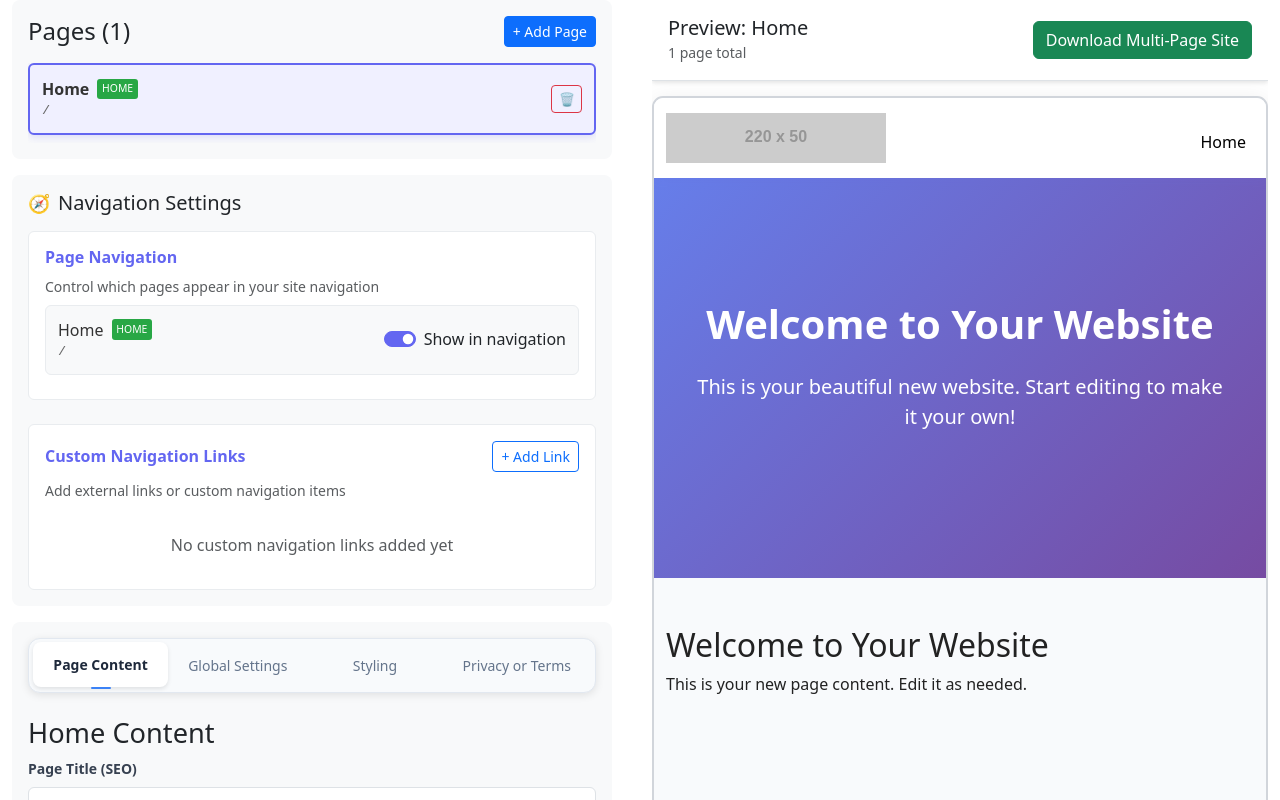
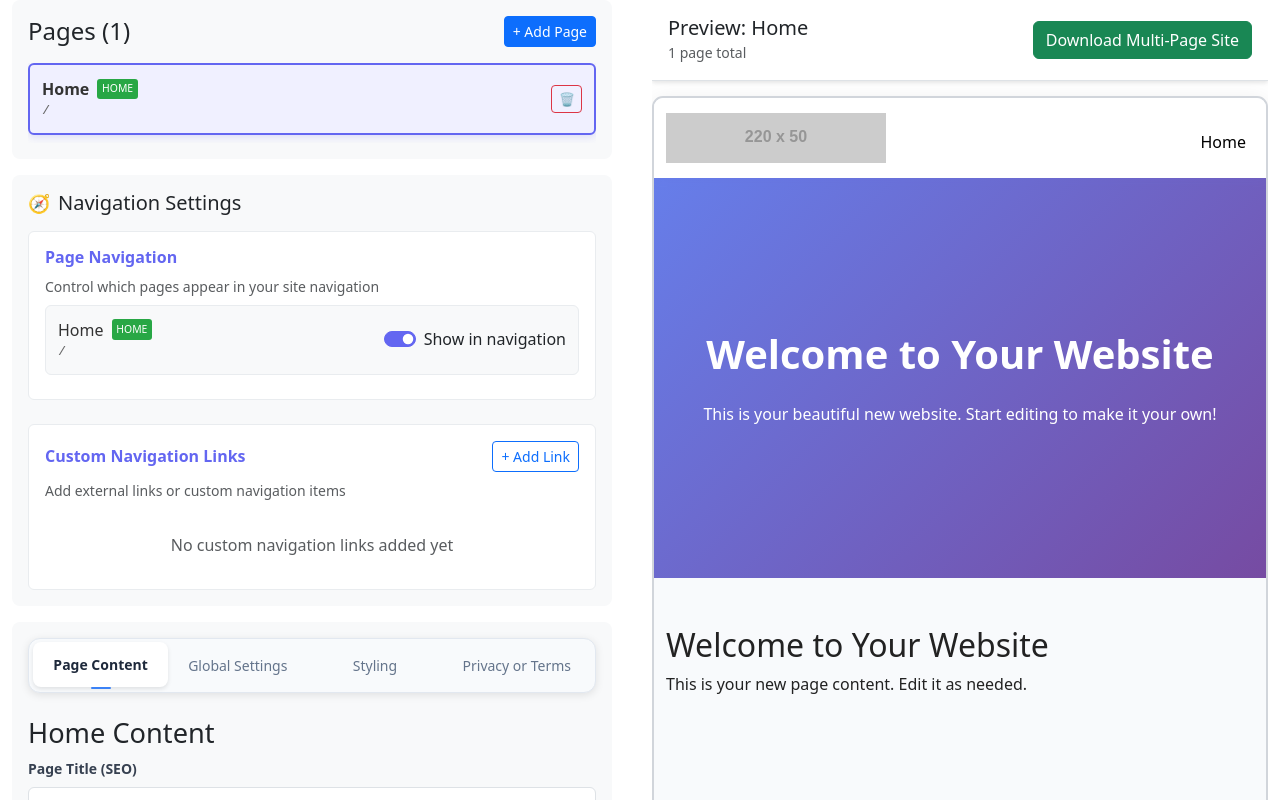
Before and after one commit to Petkov-Petko/one-page-builder, a React (Vite) app: page / in a window 1280 px wide. Built offline with nearby package versions, Linux system fonts and the light colour scheme.

Commit message:
fix: Update Hero Subtext label to include HTML validation

```diff
--- a/src/components/BuilderForm/BuilderForm.jsx
+++ b/src/components/BuilderForm/BuilderForm.jsx
@@ -102,7 +102,7 @@ function BuilderForm({ formData, setFormData, globalSettings, setGlobalSettings,
           </div>
 
           <div className="form-group">
-            <label>Hero Subtext</label>
+            <label>Hero Subtext(The subtext must be valid HTML. For example: <code>&lt;p&gt;Text&lt;/p&gt;</code>)</label>
             <textarea
               className="form-control"
               rows="3"
--- a/src/components/Preview/Preview.jsx
+++ b/src/components/Preview/Preview.jsx
@@ -232,9 +232,7 @@ RewriteRule (.*) %1/%2 [R=301,L]
                   {formData.h1 || "Welcome to Your Website"}
                 </h1>
                 {formData.afterH1 && (
-                  <p className="lead text-white mb-4">
-                    {formData.afterH1}
-                  </p>
+                  <div className="text-white" dangerouslySetInnerHTML={{ __html: formData.afterH1 }} />
                 )}
               </div>
             </div>
--- a/src/utils/exportSite.js
+++ b/src/utils/exportSite.js
@@ -394,7 +394,7 @@ echo site_header("${page.formData.title || page.title}", "${page.formData.desc |
         <h1 class="text-white">
           ${page.formData.h1 || page.title}
         </h1>
-        ${page.formData.afterH1 ? `<p class="text-white mb-4">${page.formData.afterH1}</p>` : ''}
+        ${page.formData.afterH1 ? `<div class="text-white">${page.formData.afterH1}</div>` : ''}
     </div>
   </div>
 </section>
```
